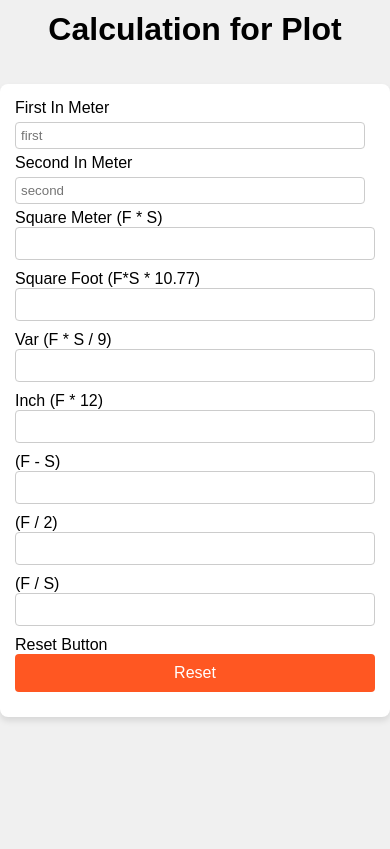
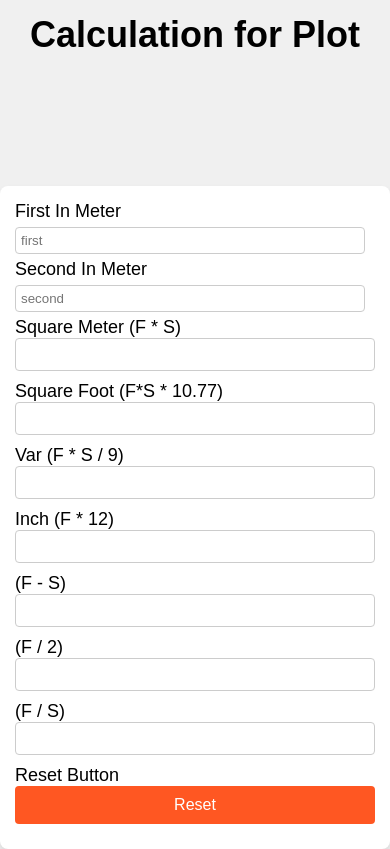
Before and after one commit to dhruv123-321/plotCalcu, a plain HTML site: page index.html in a window 390 px wide. Drawn offline with Linux system fonts and the light colour scheme.

Commit message:
update font and responsive

```diff
--- a/style.css
+++ b/style.css
@@ -11,10 +11,12 @@ body {
 
 .heading {
     position: absolute;
-    top: 0;
+    top: -15px;
 }
 
 .calc {
+    position: absolute;
+    top: 50px;
     max-width: 400px;
     background-color: #fff;
     padding: 20px;
@@ -54,11 +56,12 @@ input[type="number"] {
 @media only screen and (max-width: 600px) {
     .calc {
         position: absolute;
-        top: 10%;
+        top: 22%;
         padding: 15px;
     }
 
     body {
+        font-size: 18px;
         height: auto;
     }
 
```
